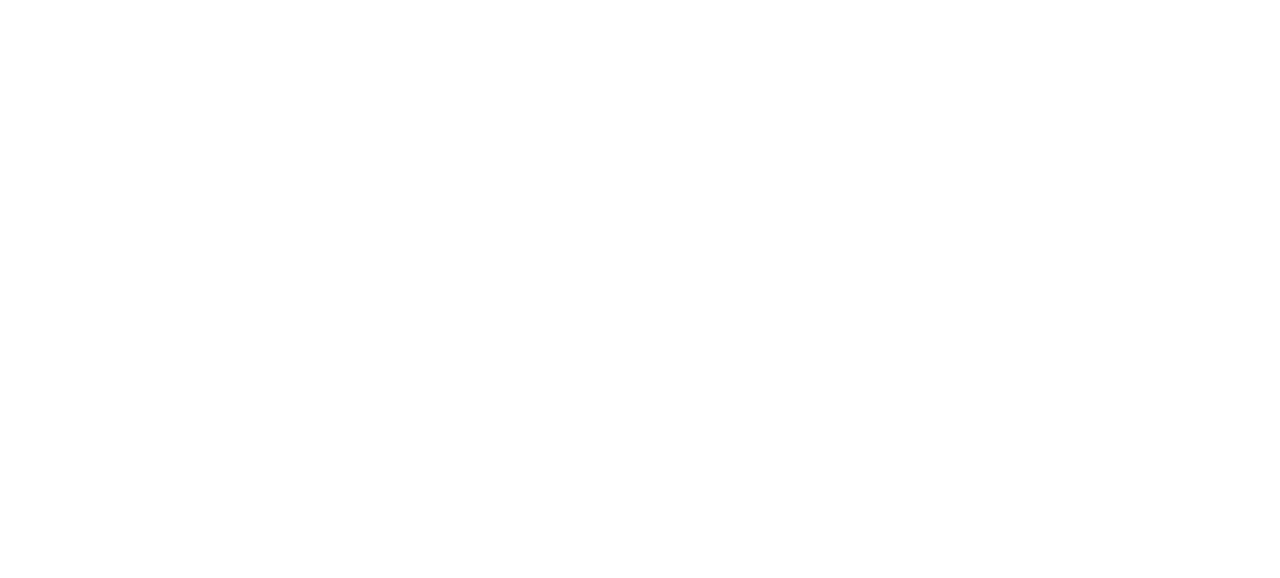
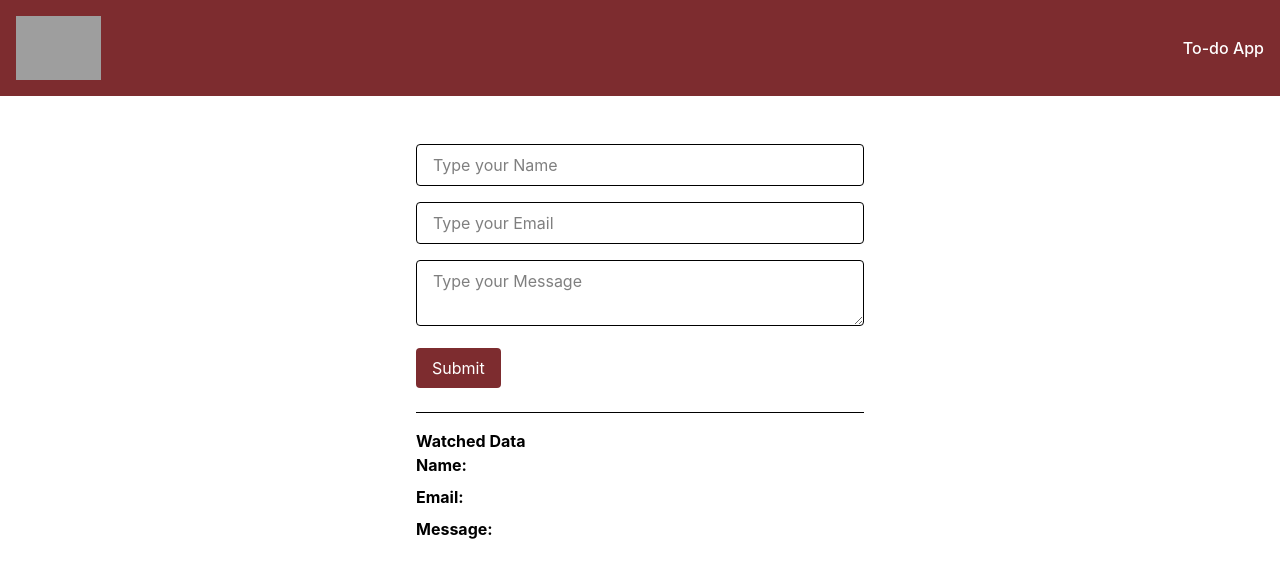
Before and after one commit to StefanosMotsos/cf9-react-app, a React (Vite) app: page /multifield-form-reacthookform in a window 1280 px wide. Before the commit this address had no page. Shown: the top 578 px of the page. Built offline with nearby package versions, Linux system fonts and the light colour scheme; grey boxes are pictures that could not be loaded.

Commit message:
feat: added MultiFieldFormReactHookForm component

```diff
--- a/package.json
+++ b/package.json
@@ -10,9 +10,11 @@
     "preview": "vite preview"
   },
   "dependencies": {
+    "@hookform/resolvers": "^5.4.0",
     "@tailwindcss/vite": "^4.3.0",
     "react": "^19.2.6",
     "react-dom": "^19.2.6",
+    "react-hook-form": "^7.76.1",
     "react-router": "^7.15.1",
     "tailwindcss": "^4.3.0"
   },
--- a/src/App.tsx
+++ b/src/App.tsx
@@ -69,6 +69,7 @@
 import MultiFieldForm from "./components/LessonNine/MultiFieldForm.tsx";
 import MultiFieldFormValidation from "./components/LessonNine/MultiFieldFormValidation.tsx";
 import MultiFieldFormZod from "./components/LessonTen/MultiFieldFormZod.tsx";
+import MultiFieldFormReactHookForm from "./components/LessonTen/MultiFieldFormReactHookForm.tsx";
 
 function App() {
 
@@ -157,6 +158,7 @@
                 <Route path='multifield-form' element={<MultiFieldForm/>} />
                 <Route path="multifield-form-validation" element={<MultiFieldFormValidation />} />
                 <Route path="multifield-form-zod" element={<MultiFieldFormZod />} />
+                <Route path="multifield-form-reacthookform" element={<MultiFieldFormReactHookForm />} />
 
 
             </Route>
--- /dev/null
+++ b/src/components/LessonTen/MultiFieldFormReactHookForm.tsx
@@ -0,0 +1,126 @@
+import {useState} from "react";
+import {z} from "zod";
+import {useForm} from "react-hook-form";
+import {zodResolver} from "@hookform/resolvers/zod";
+
+const formSchema = z.object({
+    name: z.string().trim().min(1, {error: "Name is required"}),
+    email: z
+        .email()
+        .min(1, {error: "Email is required"}),
+    message: z
+        .string()
+        .trim()
+        .min(5, {error: "Message must be at least 5 characters long"})
+        .min(1, {error: "Message is required"})
+        .max(8, {error: "Message must be at most 8 characters long"})
+})
+type FormValues = z.infer<typeof formSchema>;
+
+const MultiFieldFormWithHookForm = () => {
+
+    const [submittedData, setSubmittedData] = useState<FormValues | null>(null)
+
+    const {
+        register,
+        handleSubmit,
+        formState: { errors },
+        reset,
+        watch,
+    } = useForm<FormValues>({
+        resolver: zodResolver(formSchema),
+        defaultValues: {
+            name: "",
+            email: "",
+            message: ""
+        }
+    });
+
+    const onSubmit = (data: FormValues) => {
+        setSubmittedData(data)
+        reset()
+    }
+
+    const onClear = () => {
+        setSubmittedData(null)
+        reset()
+    }
+
+    const watchedValues = watch();
+
+
+    return (
+        <>
+            <form
+                onSubmit={handleSubmit(onSubmit)}
+                className="max-w-md mx-auto space-y-4">
+                <div>
+                    <input
+                        {...register("name")}
+                        type="text"
+                        placeholder="Type your Name"
+                        className="w-full border rounded px-4 py-2"
+                    />
+                    {errors.name && (
+                        <p className="text-cf-dark-red text-sm mt-1">{errors.name.message}</p>
+                    )}
+                </div>
+                <div>
+                    <input
+                        {...register("email")}
+                        type="text"
+                        placeholder="Type your Email"
+                        className="w-full border rounded px-4 py-2"
+                    />
+                    {errors.email && (
+                        <p className="text-cf-dark-red text-sm mt-1">{errors.email.message}</p>
+                    )}
+                </div>
+                <div>
+                  <textarea
+                      {...register("message")}
+                      placeholder="Type your Message"
+                      className="w-full border rounded px-4 py-2">
+                  </textarea>
+                  {errors.message && (
+                      <p className="text-cf-dark-red text-sm mt-1">{errors.message.message}</p>
+                  )}
+                </div>
+
+                <div className="flex gap-4">
+                    <button
+                        type="submit"
+                        className="bg-cf-dark-red text-white px-4 py-2 rounded">
+                        Submit
+                    </button>
+                    <button
+                        onClick={onClear}
+                        className="bg-cf-dark-gray text-white px-4 py-2 rounded">
+                        Clear
+                    </button>
+                </div>
+
+            </form>
+            {submittedData && (
+                <>
+                    <div className="mt-6 pt-4 max-w-md mx-auto border-t space-y-2">
+                        <strong>Submitted Data</strong>
+                        <p><strong>Name:</strong> {submittedData.name}</p>
+                        <p><strong>Email:</strong> {submittedData.email}</p>
+                        <p><strong>Message:</strong> {submittedData.message}</p>
+                    </div>
+                </>
+            )}
+
+            <div className="mt-6 pt-4 max-w-md mx-auto border-t space-y-2">
+                <strong>Watched Data</strong>
+                <p><strong>Name:</strong> {watchedValues.name}</p>
+                <p><strong>Email:</strong> {watchedValues.email}</p>
+                <p><strong>Message:</strong> {watchedValues.message}</p>
+            </div>
+
+
+        </>
+    )
+}
+export default MultiFieldFormWithHookForm;
```
Also changed, not shown: 1 other file (tests, documents, lock files or other folders).
